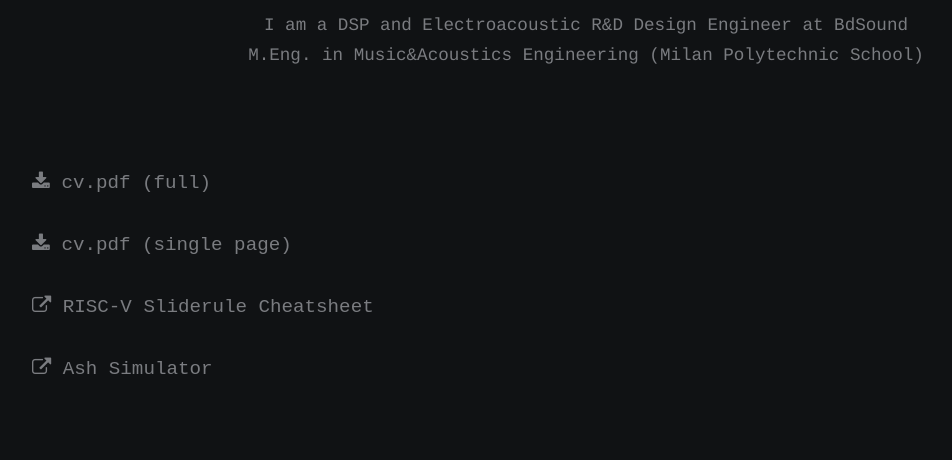
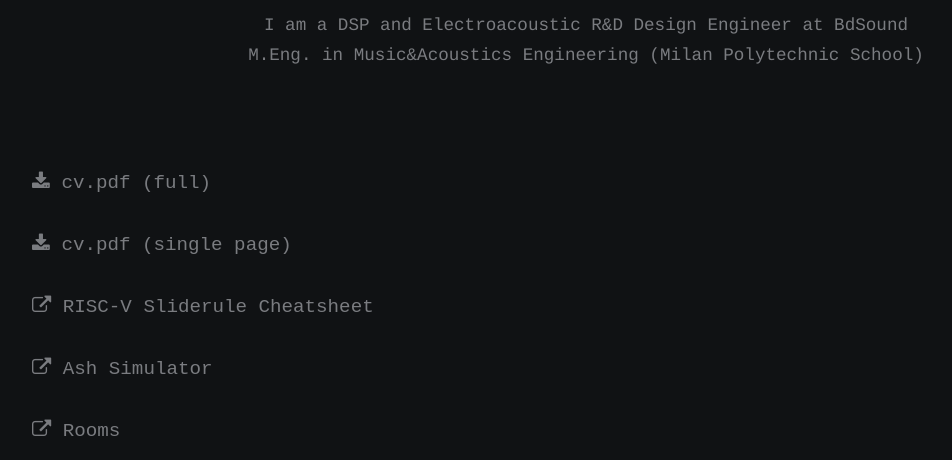
Before and after one commit to magiwanders/www.magiwanders.com, a plain HTML site: page index.html in a window 1280 px wide. Shown: the part 492-952 px from the top of the page, without its empty margins (54-1006 px from the left). Drawn offline with Linux system fonts and the light colour scheme.

Commit message:
Link Rooms (rooms.magiwanders.com) below the Ash Simulator
Co-Authored-By: Claude Opus 5.5 <noreply@anthropic.com>

```diff
--- a/index.html
+++ b/index.html
@@ -25,6 +25,7 @@
             <a href="https://www.magiwanders.com/redirects/cv_1page.html">&nbsp;&nbsp;&nbsp;&nbsp;<i class="fa fa-download"></i> cv.pdf (single page)</a>
             <a href="https://sliderules.magiwanders.com">&nbsp;&nbsp;&nbsp;&nbsp;<i class="fa fa-external-link"></i> RISC-V Sliderule Cheatsheet</a>
             <a href="https://ash.magiwanders.com">&nbsp;&nbsp;&nbsp;&nbsp;<i class="fa fa-external-link"></i> Ash Simulator</a>
+            <a href="https://rooms.magiwanders.com">&nbsp;&nbsp;&nbsp;&nbsp;<i class="fa fa-external-link"></i> Rooms</a>
             </pre>
             <br><br><br>
             <p id="cookies_title">COOKIE POLICY</p>
```
